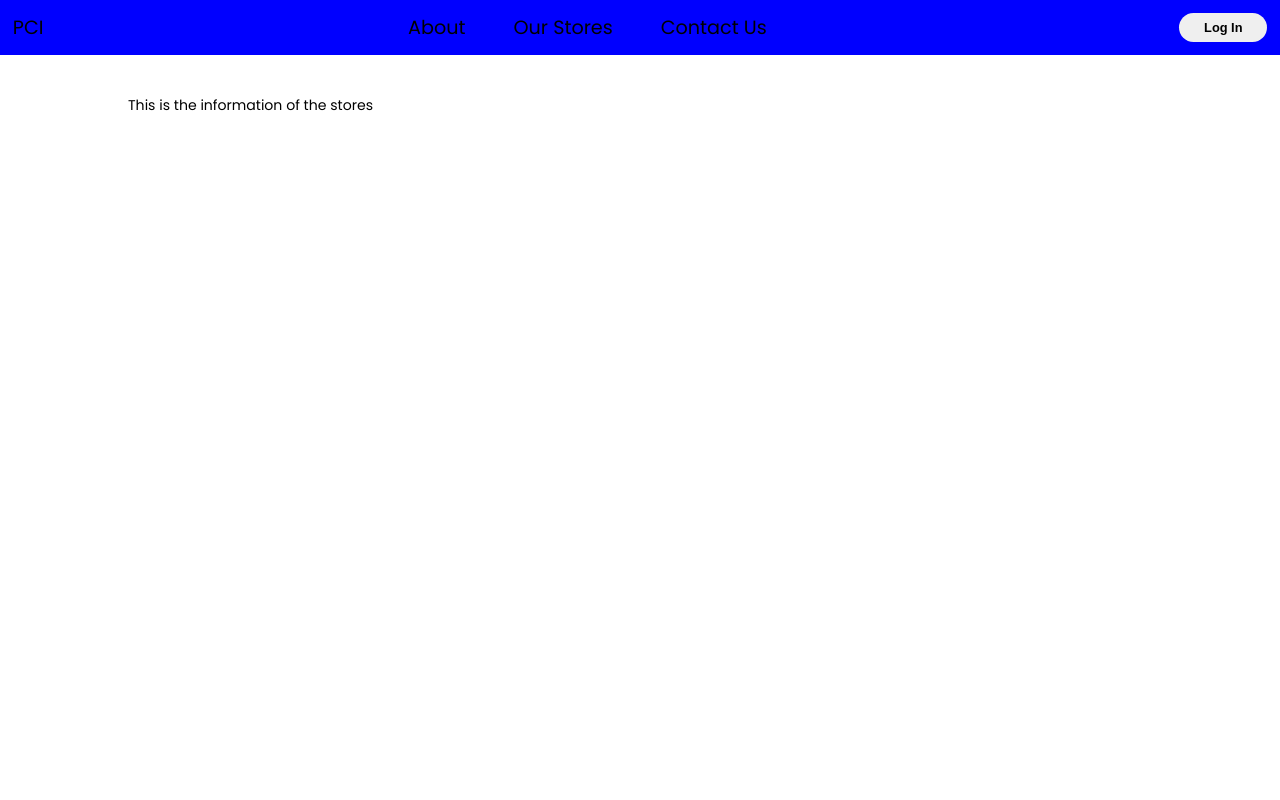
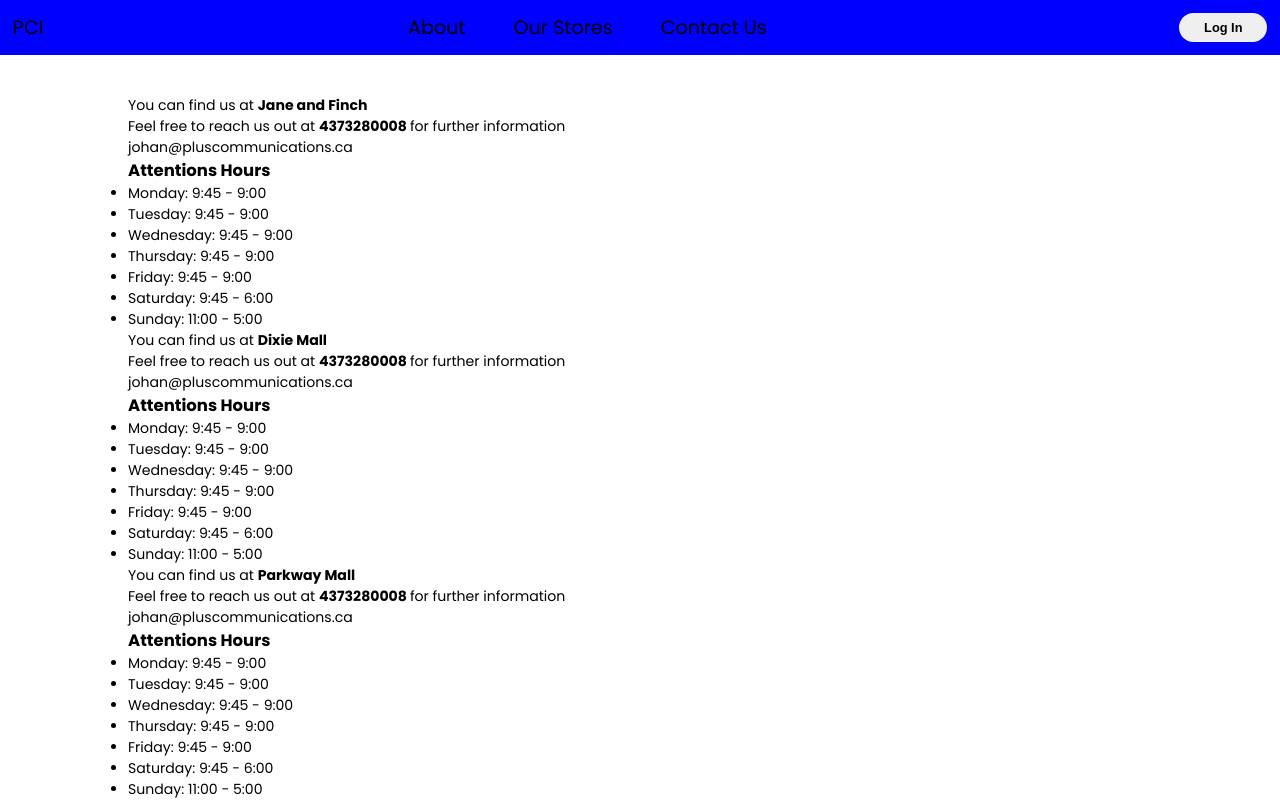
Before and after one commit to JohanFernandoLema/AuthApp, a React (Vite) app in the folder client/: page /stores-information in a window 1280 px wide. Shown: the top 800 px of the page. Built offline with nearby package versions, Linux system fonts and the light colour scheme.

Commit message:
mock data loaded for showing locations

```diff
--- /dev/null
+++ b/client/components/StoresList.jsx
@@ -0,0 +1,33 @@
+import stores from './mock_data'
+
+const StoresList = () => {
+  return (
+    <div>
+      {stores.map((store, index) => (
+        <>
+          <p>
+            You can find us at <b> {store.locations} </b>
+          </p>
+          <p>
+            Feel free to reach us out at <b> {store.phone} </b> for further
+            information
+          </p>
+          <p key={index}>{store.email}</p>
+          <h3>Attentions Hours</h3>
+          <div>
+            <ul>
+              <li>{store.schedule[0]}</li>
+              <li>{store.schedule[1]}</li>
+              <li>{store.schedule[2]}</li>
+              <li>{store.schedule[3]}</li>
+              <li>{store.schedule[4]}</li>
+              <li>{store.schedule[5]}</li>
+              <li>{store.schedule[6]}</li>
+            </ul>
+          </div>
+        </>
+      ))}
+    </div>
+  )
+}
+export default StoresList
--- /dev/null
+++ b/client/components/mock_data.js
@@ -0,0 +1,59 @@
+const stores = [
+  {
+    locations: 'Jane and Finch',
+    phone: 4373280008,
+    email: 'johan@pluscommunications.ca',
+    schedule: [
+      'Monday: 9:45 - 9:00',
+      'Tuesday: 9:45 - 9:00',
+      'Wednesday: 9:45 - 9:00',
+      'Thursday: 9:45 - 9:00',
+      'Friday: 9:45 - 9:00',
+      'Saturday: 9:45 - 6:00',
+      'Sunday: 11:00 - 5:00',
+    ],
+  },
+  {
+    locations: 'Dixie Mall',
+    phone: 4373280008,
+    email: 'johan@pluscommunications.ca',
+    schedule: [
+      'Monday: 9:45 - 9:00',
+      'Tuesday: 9:45 - 9:00',
+      'Wednesday: 9:45 - 9:00',
+      'Thursday: 9:45 - 9:00',
+      'Friday: 9:45 - 9:00',
+      'Saturday: 9:45 - 6:00',
+      'Sunday: 11:00 - 5:00',
+    ],
+  },
+  {
+    locations: 'Parkway Mall',
+    phone: 4373280008,
+    email: 'johan@pluscommunications.ca',
+    schedule: [
+      'Monday: 9:45 - 9:00',
+      'Tuesday: 9:45 - 9:00',
+      'Wednesday: 9:45 - 9:00',
+      'Thursday: 9:45 - 9:00',
+      'Friday: 9:45 - 9:00',
+      'Saturday: 9:45 - 6:00',
+      'Sunday: 11:00 - 5:00',
+    ],
+  },
+  {
+    locations: 'Albion Mall',
+    phone: 4373280008,
+    email: 'johan@pluscommunications.ca',
+    schedule: [
+      'Monday: 9:45 - 9:00',
+      'Tuesday: 9:45 - 9:00',
+      'Wednesday: 9:45 - 9:00',
+      'Thursday: 9:45 - 9:00',
+      'Friday: 9:45 - 9:00',
+      'Saturday: 9:45 - 6:00',
+      'Sunday: 11:00 - 5:00',
+    ],
+  },
+]
+export default stores
--- a/client/pages/ContactPage.jsx
+++ b/client/pages/ContactPage.jsx
@@ -1,3 +1,4 @@
+import './contact.scss'
 const ContactPage = () => {
   return (
     <div className="formPage">
--- a/client/pages/StoresPage.jsx
+++ b/client/pages/StoresPage.jsx
@@ -1,4 +1,9 @@
+import StoresList from '../components/StoresList'
 const StoresPage = () => {
-  return <div>This is the information of the stores</div>
+  return (
+    <div>
+      <StoresList />
+    </div>
+  )
 }
 export default StoresPage
--- /dev/null
+++ b/client/pages/contact.scss
@@ -0,0 +1,28 @@
+.formPage {
+  p {
+    font-size: 2.2vw;
+  }
+  .contactForm {
+    background: lightgreen;
+    label {
+      display: block;
+      input {
+        border-style: none;
+        margin-left: 1rem;
+        height: 5%;
+        width: 20%;
+        padding: 1%;
+        border-radius: 10px;
+        margin: 1vh 0 1vh 1vw;
+      }
+      textarea {
+        border-style: none;
+        padding: 1%;
+        border-radius: 10px;
+        margin: 1vh 0 1vh 1vw;
+      }
+    }
+  }
+  background: lightblue;
+  text-align: center;
+}
```
